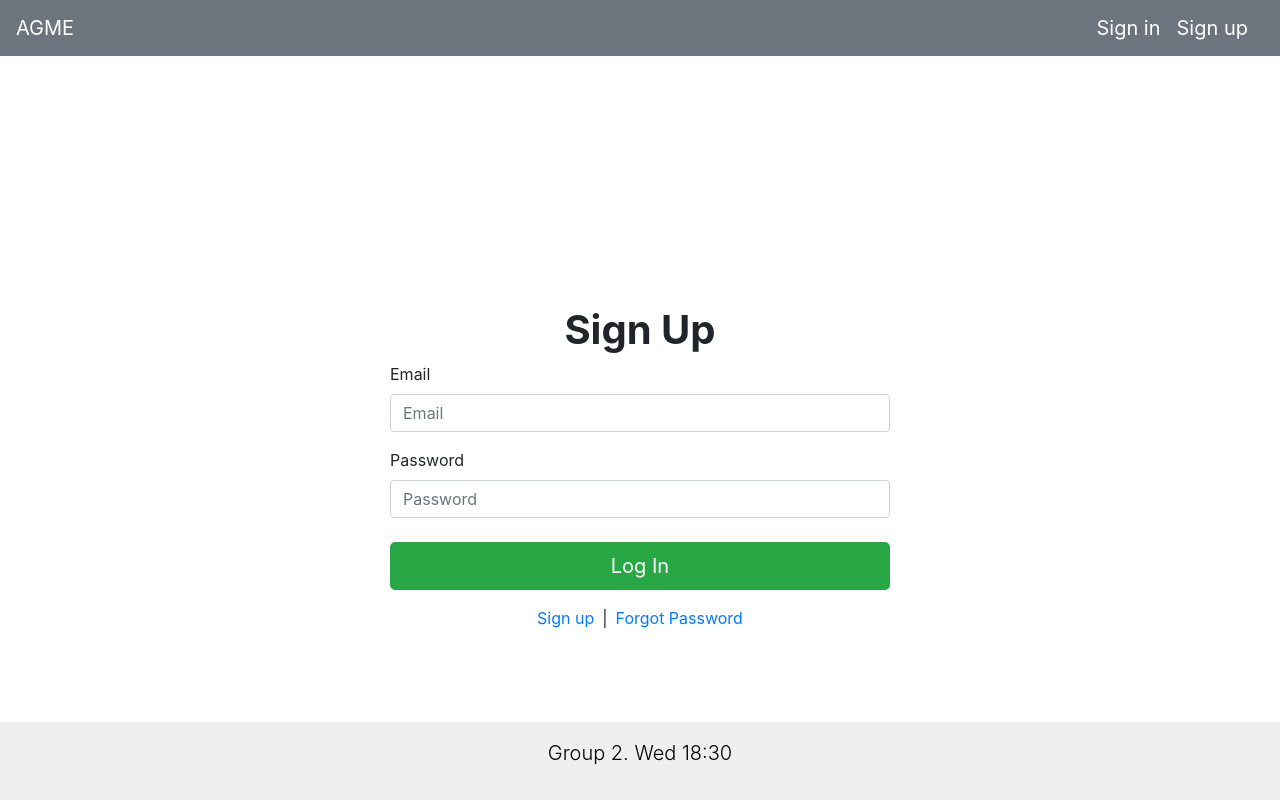
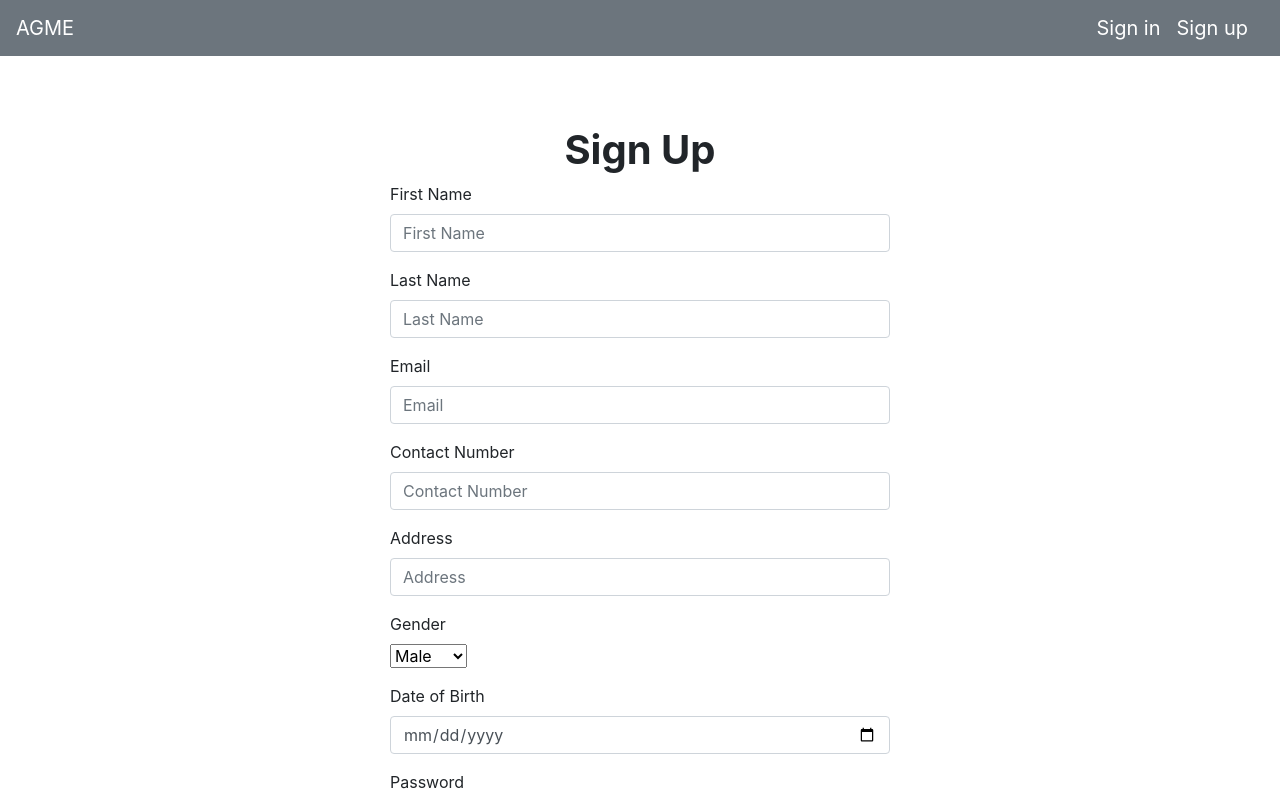
Before and after one commit to s3718266/majorproject-4-wed-18-30-2, a React (Create React App) app in the folder Sprint1/FrontEnd/agme/: page /sign-up in a window 1280 px wide. Shown: the top 800 px of the page. Built offline with nearby package versions, Linux system fonts and the light colour scheme.

Commit message:
Adding sign up UI

```diff
--- a/Sprint1/FrontEnd/agme/public/index.html
+++ b/Sprint1/FrontEnd/agme/public/index.html
@@ -26,6 +26,7 @@
 </head>
 
 <body>
+
   <noscript>You need to enable JavaScript to run this app.</noscript>
   <div id="root"></div>
   <!--
--- a/Sprint1/FrontEnd/agme/src/App.css
+++ b/Sprint1/FrontEnd/agme/src/App.css
@@ -2,6 +2,14 @@
   width: 100%;
   max-width: 500px;
   padding-top: 250px;
+  margin: auto;
+  height: 100%;
+}
+
+.signup-form {
+  width: 100%;
+  max-width: 500px;
+  padding-top: 70px;
   margin: auto;
   height: 100%;
 }
@@ -16,7 +24,7 @@
 }
 
 .footer {
-  position: absolute;
+  margin-top: 210px;
   right: 0;
   bottom: 0;
   left: 0;
@@ -24,5 +32,16 @@
   background-color: #efefef;
   text-align: center;
   color: black ;
+}
 
+.main-container {
+  min-height: 100vh; /* will cover the 100% of viewport */
+  overflow: hidden;
+  display: block;
+  position: relative;
+  padding-bottom: 100px; /* height of your footer */
+ }
+
+#content-wrap {
+  padding-bottom: 2.5rem;    /* Footer height */
 }
--- a/Sprint1/FrontEnd/agme/src/App.js
+++ b/Sprint1/FrontEnd/agme/src/App.js
@@ -1,15 +1,15 @@
 import React from 'react';
 import './App.css';
 import 'bootstrap/dist/css/bootstrap.min.css';
-import { Route, BrowserRouter as Router, Switch} from "react-router-dom"
+import { Route, BrowserRouter as Router, Switch } from "react-router-dom"
 import SignIn from './pages/sign-in';
 import SignUp from './pages/sign-up';
 import Home from './pages/home';
 
 function App() {
   return (
-    <div className="container">
-
+    <div id="main-container">
+      <div id="content-wrap">
         <Router>
 
           <Switch>
@@ -19,7 +19,7 @@ function App() {
           </Switch>
 
         </Router>
-
+      </div>
     </div>
   );
 }
--- a/Sprint1/FrontEnd/agme/src/pages/sign-in.js
+++ b/Sprint1/FrontEnd/agme/src/pages/sign-in.js
@@ -25,7 +25,7 @@ function SignIn() {
         <div className="text-center">
           <a href="/sign-up">Sign up</a>
           <span className="p-2">|</span>
-          <a href="/sign-up">Forgot Password</a>
+          <a href="/">Forgot Password</a>
         </div>
 
 
--- a/Sprint1/FrontEnd/agme/src/pages/sign-up.js
+++ b/Sprint1/FrontEnd/agme/src/pages/sign-up.js
@@ -5,8 +5,18 @@ import 'bootstrap/dist/css/bootstrap.min.css';
 
 function SignUp() {
   return (
-    <Form className="login-form">
+    <Form className="signup-form">
       <h1 class="font-weight-bold" id="heading">Sign Up</h1>
+
+      <FormGroup>
+        <Label>First Name</Label>
+        <Input type="text" placeholder="First Name"></Input>
+      </FormGroup>
+
+      <FormGroup>
+        <Label>Last Name</Label>
+        <Input type="text" placeholder="Last Name"></Input>
+      </FormGroup>
 
       <FormGroup>
         <Label>Email</Label>
@@ -14,18 +24,43 @@ function SignUp() {
       </FormGroup>
 
       <FormGroup>
+        <Label>Contact Number</Label>
+        <Input type="text" placeholder="Contact Number"></Input>
+      </FormGroup>
+
+      <FormGroup>
+        <Label>Address</Label>
+        <Input type="text" placeholder="Address"></Input>
+      </FormGroup>
+
+      <FormGroup>
+        <Label>Gender</Label>
+        <br />
+        <select id="gender" name="gender">
+          <option value="Male">Male</option>
+          <option value="Female">Female</option>
+          <option value="Potato">Potato</option>
+        </select>
+      </FormGroup>
+
+      <FormGroup>
+        <Label>Date of Birth</Label>
+        <Input type="date" placeholder="DOB"></Input>
+      </FormGroup>
+
+      <FormGroup>
         <Label>Password</Label>
         <Input type="password" placeholder="Password"></Input>
       </FormGroup>
 
-        <Button className="btn-lg btn-success btn-block mt-4 mb-3">
+      <Button className="btn-lg btn-success btn-block mt-5 mb-3">
         Log In
       </Button>
 
       <div className="text-center">
-          <a href="/sign-up">Sign up</a>
+        <a href="/sign-in">Sign up</a>
         <span className="p-2">|</span>
-          <a href="/sign-up">Forgot Password</a>
+        <a href="/">Forgot Password</a>
       </div>
 
 
```
Lines whose indentation alone changed are shown as unchanged.
